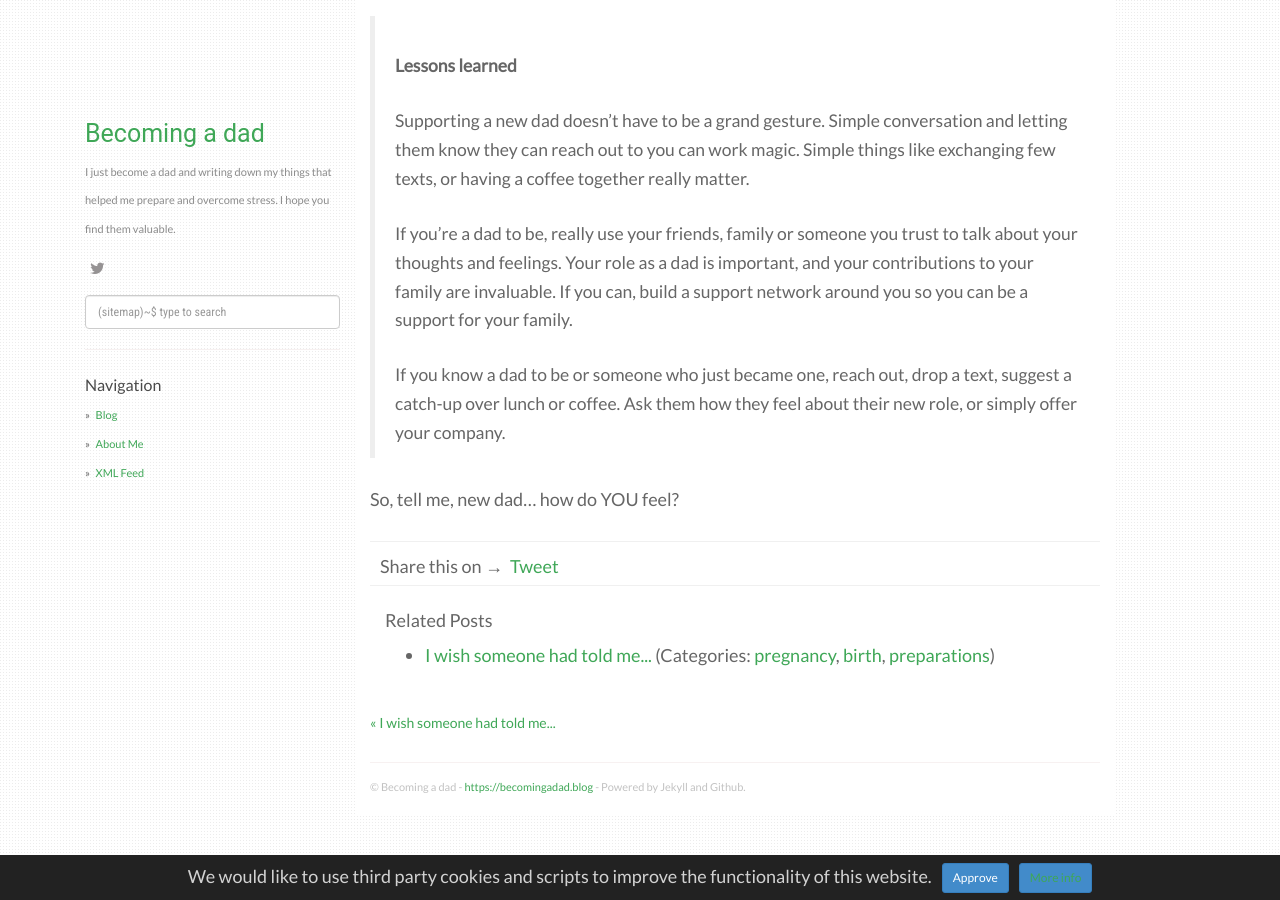
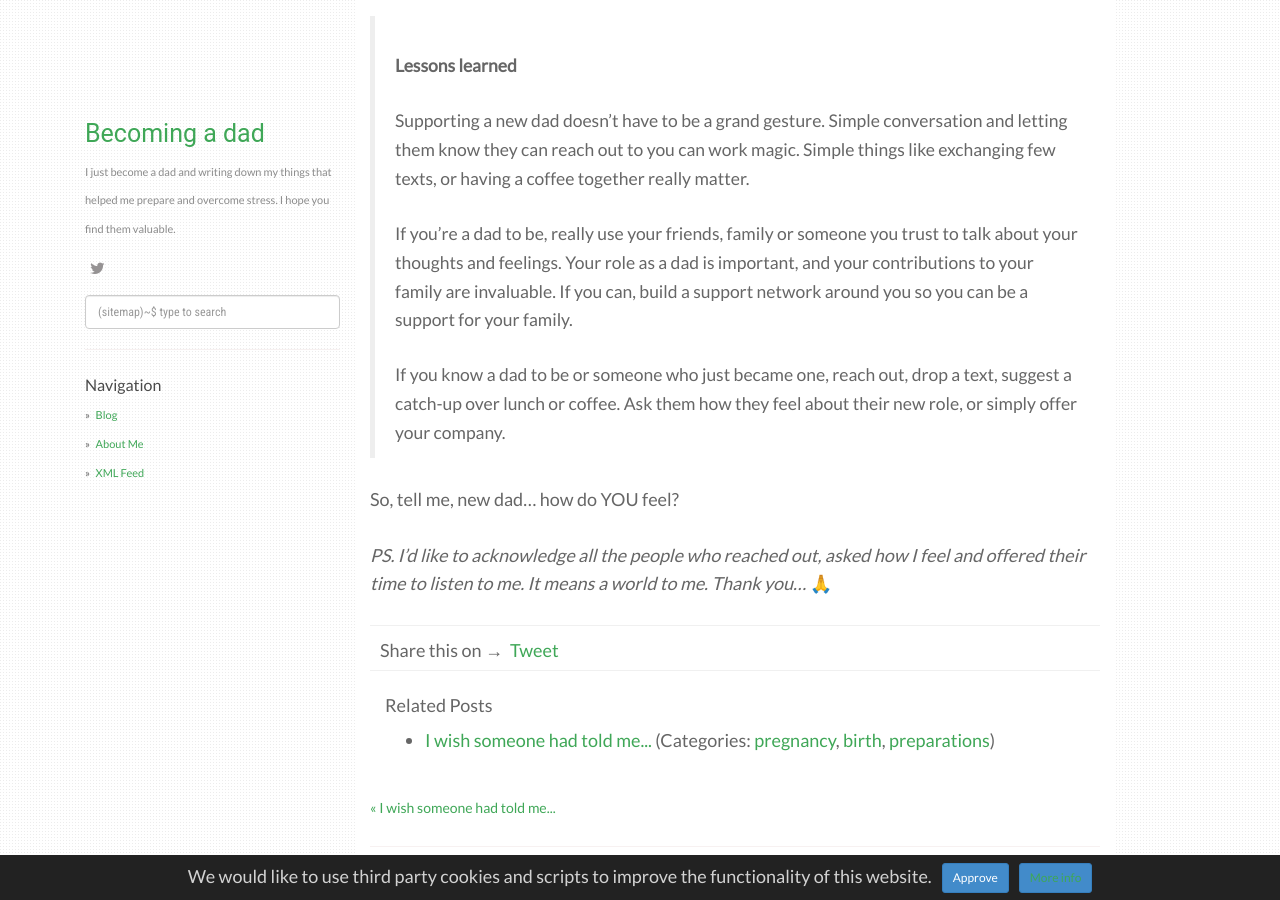
Before and after one commit to becomingadadblog/becomingadad, a Jekyll site: the page built from _posts/2019-10-15-And-how-do-you-feel.md, in a window 1280 px wide and 900 px high, scrolled down 1326 px. Built offline with Jekyll 4.4.1, drawn with Linux system fonts in a browser that asks for light colours; nearby versions of some CDN libraries; comment, search, counter and statistics services are not loaded.

Commit message:
Acknowledgements

```diff
--- a/_posts/2019-10-15-And-how-do-you-feel.md
+++ b/_posts/2019-10-15-And-how-do-you-feel.md
@@ -29,3 +29,5 @@ This is how this blog got conceived. I found becoming a dad as a marvellous and
 >If you know a dad to be or someone who just became one, reach out, drop a text, suggest a catch-up over lunch or coffee. Ask them how they feel about their new role, or simply offer your company.
 
 So, tell me, new dad... how do YOU feel?
+
+*PS. I'd like to acknowledge all the people who reached out, asked how I feel and offered their time to listen to me. It means a world to me. Thank you...* 🙏
```
